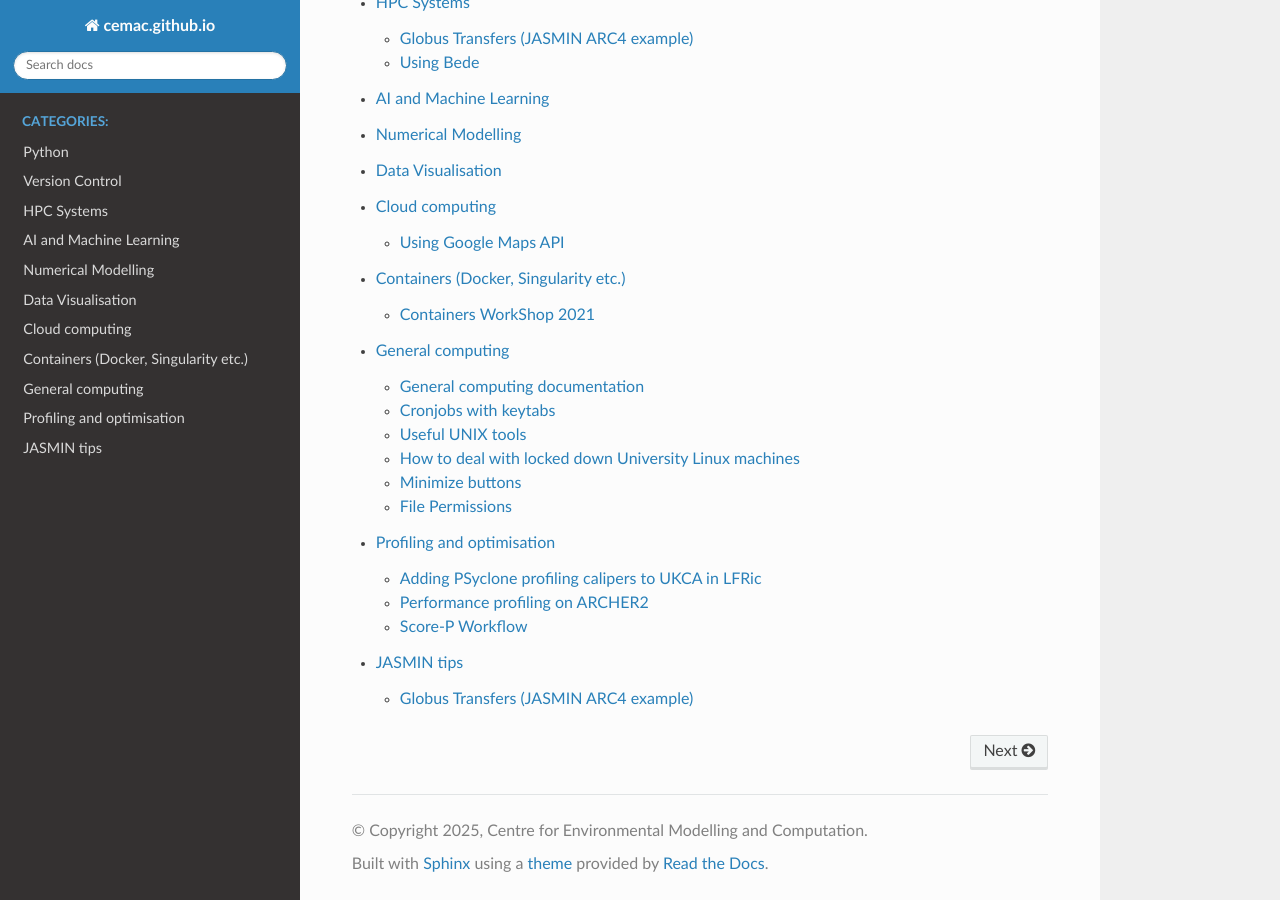
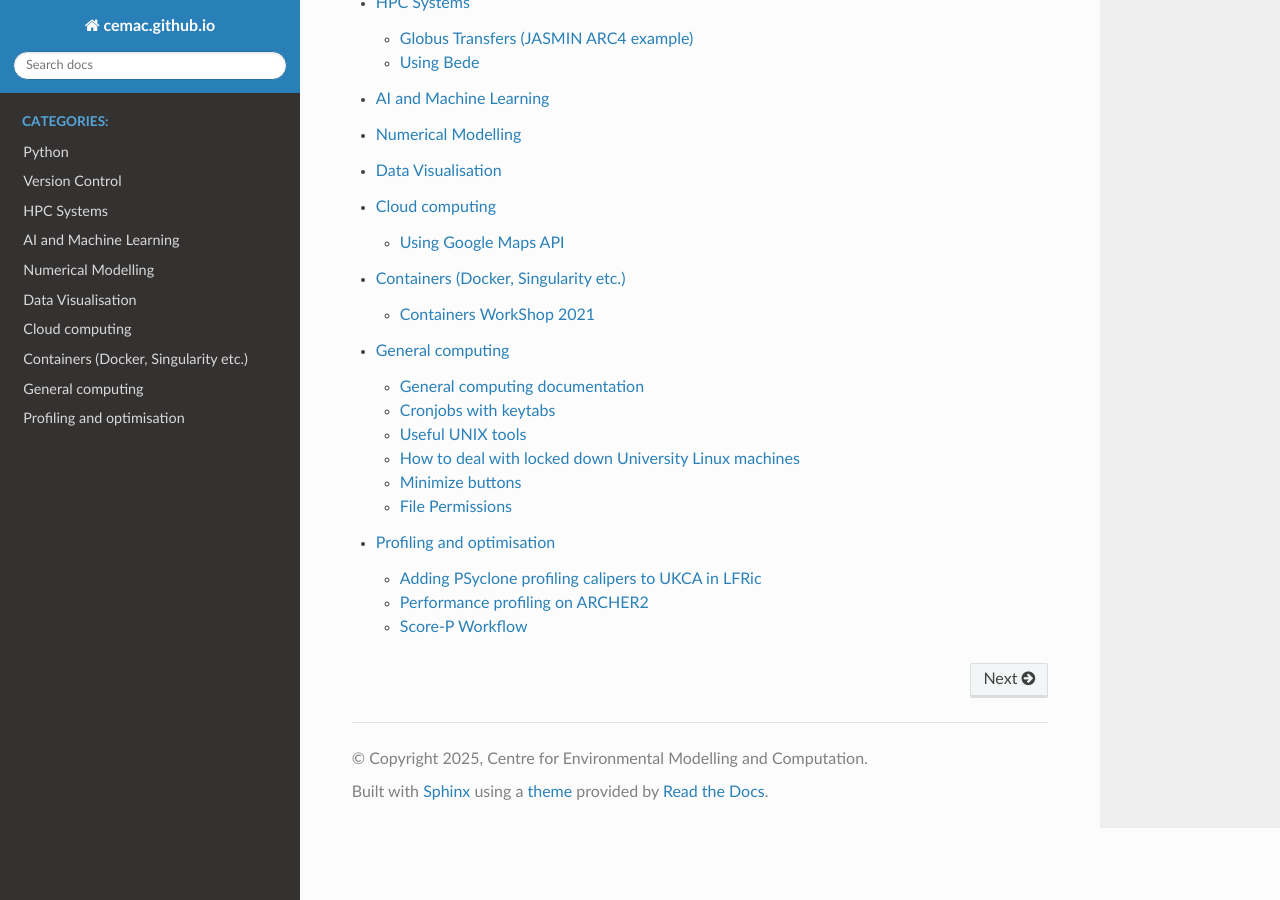
Before and after one commit to cemac/cemac.github.io, a Sphinx documentation site: the page built from source/index.rst, in a window 1280 px wide and 900 px high, scrolled down 745 px. Built offline with Sphinx 7.4.7 and the Read the Docs theme 3.1.0, drawn with Linux system fonts in a browser that asks for light colours; pages that are not in the unit, such as notebooks, are missing from menus.

Commit message:
Update index.rst

```diff
--- a/source/index.rst
+++ b/source/index.rst
@@ -28,4 +28,3 @@ Welcome to the Centre for Environmental Modelling and Computation (CEMAC) docume
    pages/containers/index.rst
    pages/linux/index.rst
    pages/profiling/index.rst
-   pages/jasmin/index.rst
```
